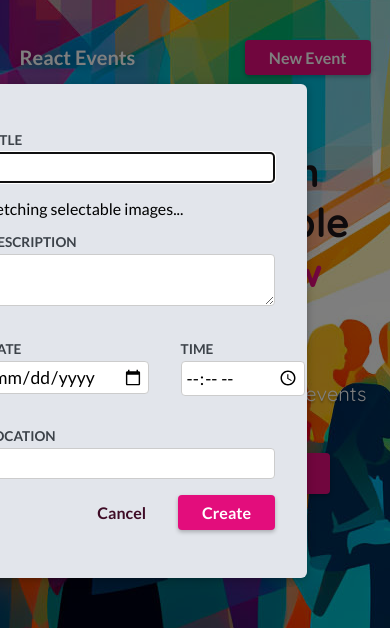
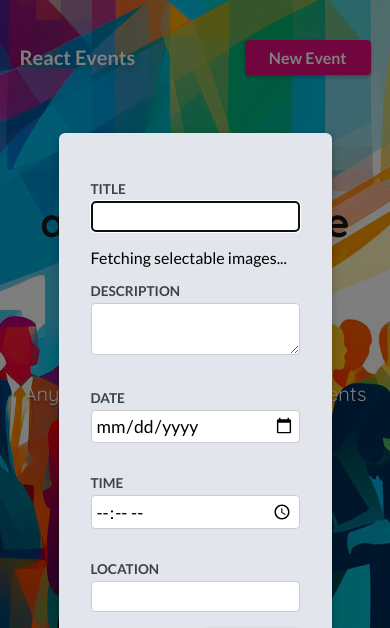
Before and after one commit to Omar-Elmoez/Handle-Events, a React (Vite) app: page /events/new in a window 390 px wide. Shown: the top 628 px of the page. Built offline with nearby package versions, Linux system fonts and the light colour scheme; no server answers.

Commit message:
Update index.css

```diff
--- a/src/index.css
+++ b/src/index.css
@@ -233,6 +233,14 @@ ul {
   gap: 2rem;
 }
 
+@media (max-width: 900px) {
+  .controls-row {
+    flex-direction: column;
+    gap: 0;
+  }
+
+}
+
 .form-actions {
   display: flex;
   justify-content: flex-end;
@@ -340,12 +348,8 @@ ul {
 }
 
 .modal {
-  margin: 0;
   padding: 2rem;
   position: fixed;
-  top: 10vh;
-  left: calc(50% - 15rem);
-  width: 30rem;
   max-height: 80vh;
   background: #e2e5eb;
   border: none;
```
